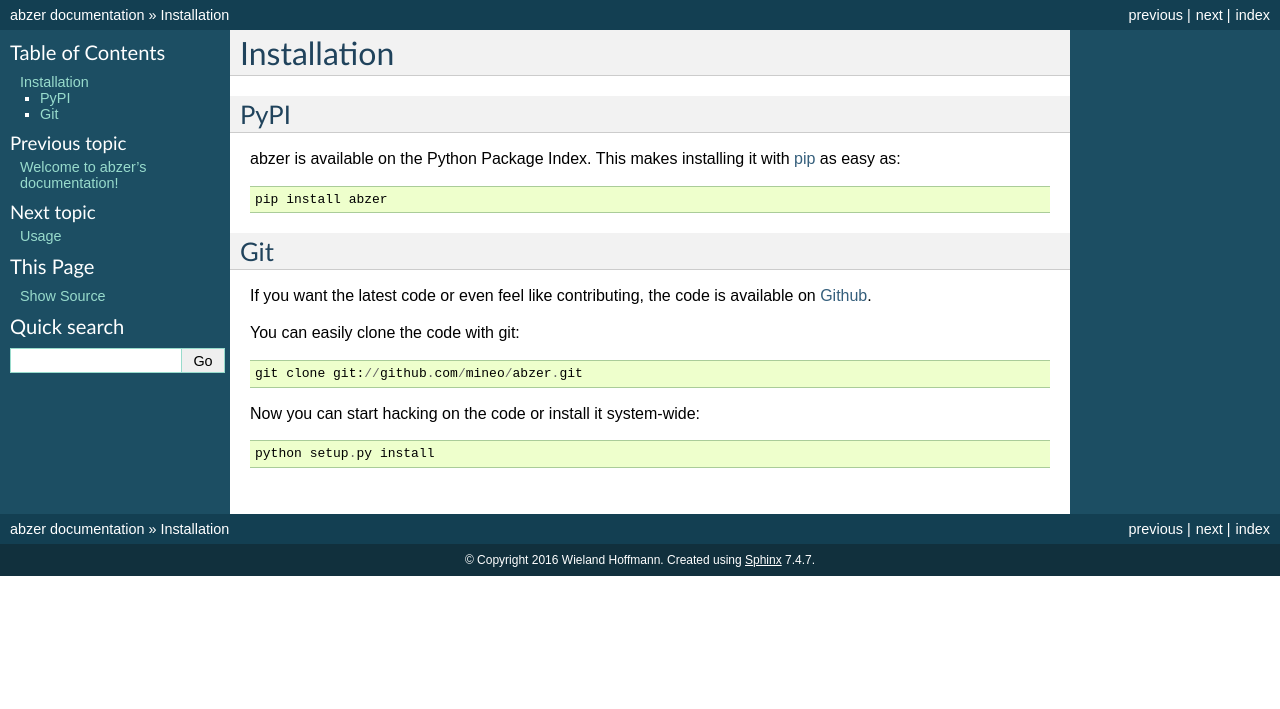
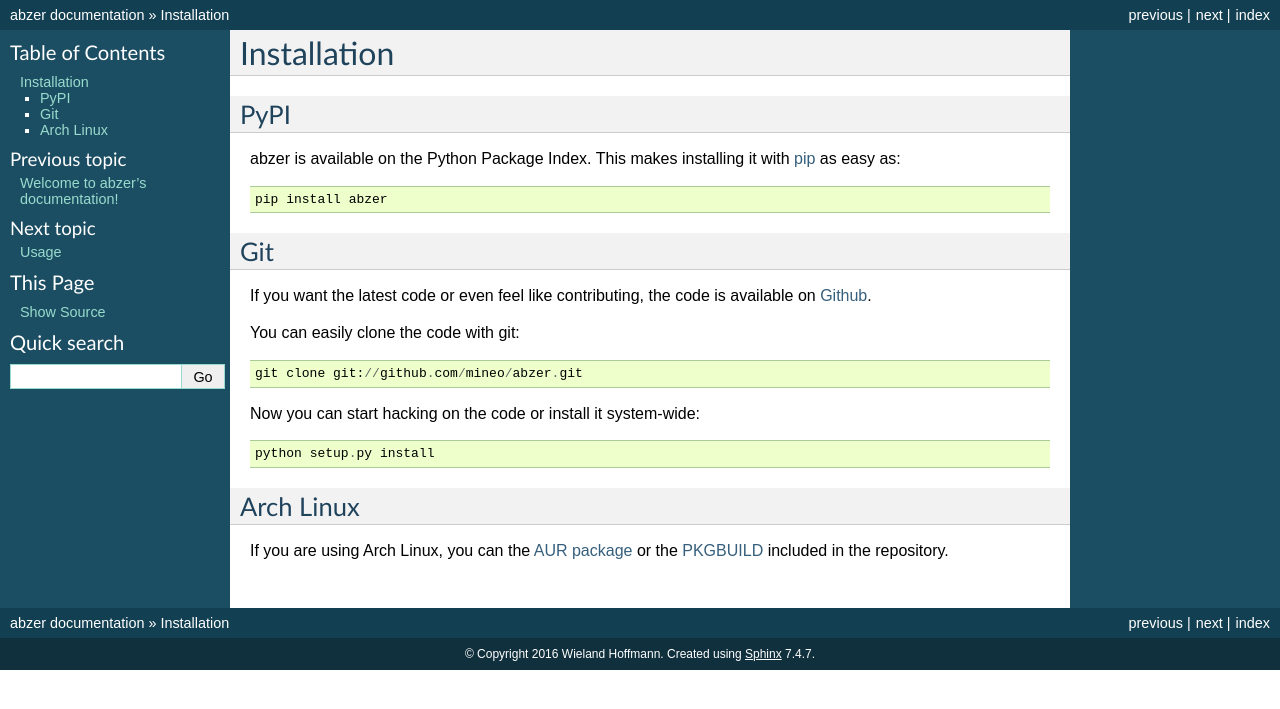
Before and after one commit to mineo/abzer, a Sphinx documentation site: the page built from docs/source/setup.rst, in a window 1280 px wide. Shown: the top 709 px of the page. Built offline with Sphinx 7.4.7, drawn with Linux system fonts in a browser that asks for light colours; pages that are not in the unit, such as notebooks, are missing from menus; the version number could not be read and is left out.

Commit message:
Arch Linux setup instructions

```diff
--- a/docs/source/setup.rst
+++ b/docs/source/setup.rst
@@ -23,3 +23,11 @@ You can easily clone the code with git::
 Now you can start hacking on the code or install it system-wide::
 
     python setup.py install
+
+Arch Linux
+----------
+
+If you are using Arch Linux, you can the `AUR package
+<https://aur.archlinux.org/packages/abzer-git/>`_ or the `PKGBUILD
+<https://github.com/mineo/abzer/blob/master/misc/PKGBUILD>`_ included in the
+repository.
```
